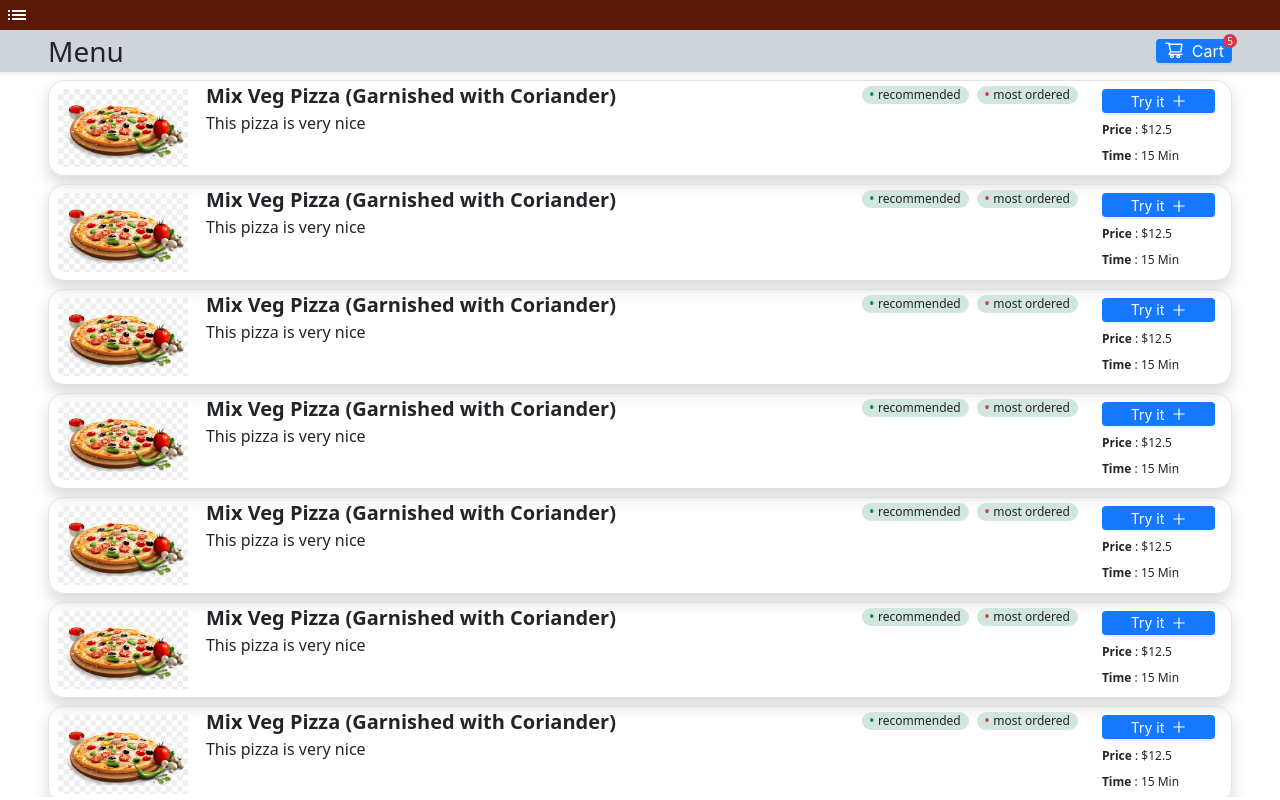
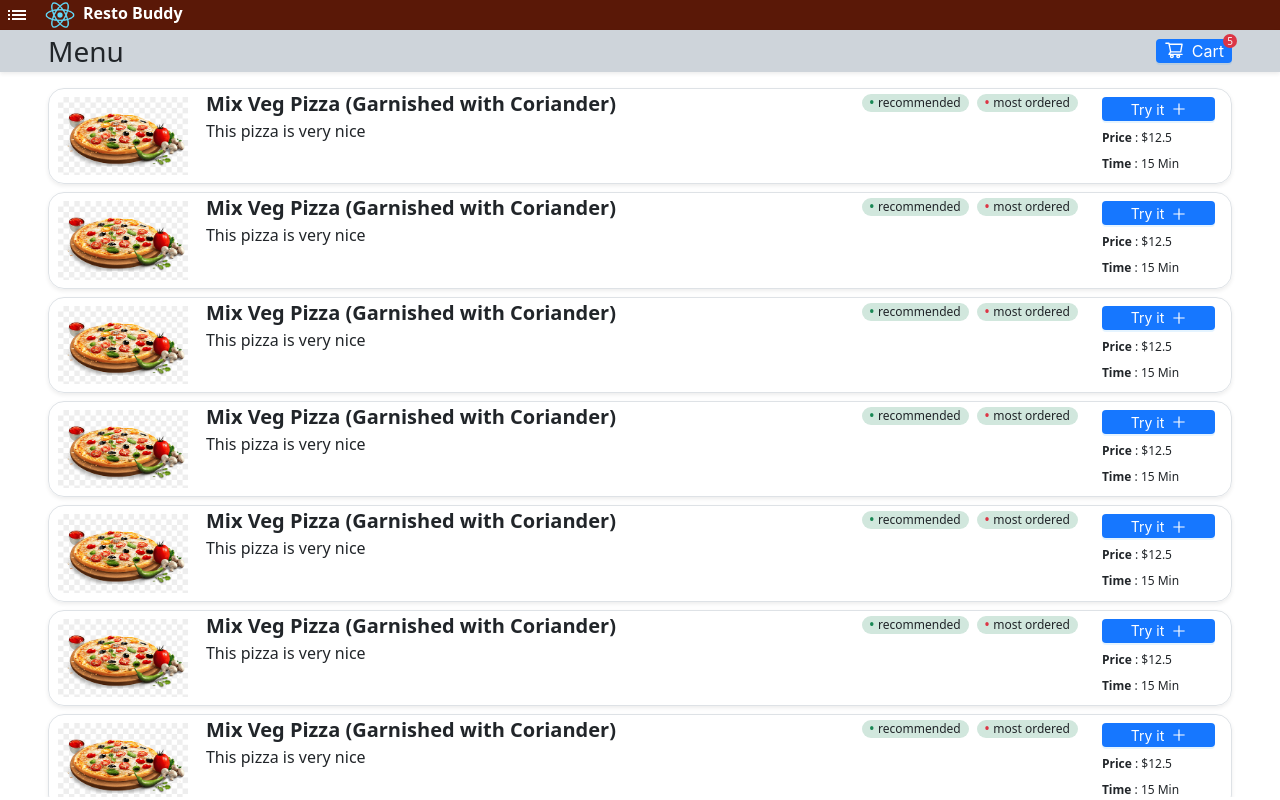
Before and after one commit to jainish7071/Restro-Buddy-Frontend, a React (Create React App) app: page /menu in a window 1280 px wide. Built offline with nearby package versions, Linux system fonts and the light colour scheme; no server answers.

Commit message:
added redux store, and axios API

```diff
--- a/package.json
+++ b/package.json
@@ -9,6 +9,7 @@
     "@fontsource/roboto": "^5.0.13",
     "@mui/icons-material": "^5.15.18",
     "@mui/material": "^5.15.18",
+    "@reduxjs/toolkit": "^2.2.5",
     "@testing-library/jest-dom": "^5.17.0",
     "@testing-library/react": "^13.4.0",
     "@testing-library/user-event": "^13.5.0",
@@ -17,11 +18,15 @@
     "@types/react": "^18.3.2",
     "@types/react-dom": "^18.3.0",
     "antd": "^5.17.3",
+    "axios": "^1.7.2",
     "bootstrap": "^5.3.3",
     "react": "^18.3.1",
     "react-dom": "^18.3.1",
+    "react-redux": "^9.1.2",
     "react-router-dom": "^6.23.1",
     "react-scripts": "5.0.1",
+    "redux": "^5.0.1",
+    "redux-thunk": "^3.1.0",
     "typescript": "^4.9.5",
     "web-vitals": "^2.1.4"
   },
--- a/src/App.tsx
+++ b/src/App.tsx
@@ -6,19 +6,25 @@ import Dashboard from "./pages/Dashboard/Dashboard";
 import "bootstrap/scss/bootstrap.scss";
 import Menu from "./pages/Menu/Menu";
 import PageNotFound from "./pages/PageNotFound/PageNotFound";
+import Cart from "./pages/Cart/Cart";
+import { Provider } from "react-redux";
+import store from "./store/store";
 
 function App() {
   return (
     <>
+      <Provider store={store}>
         <BrowserRouter>
           <Routes>
             <Route path="/" element={<AppLayout />}>
               <Route path="/menu" element={<Menu />} />
               <Route path="/dashboard" element={<Dashboard />} />
+              <Route path="/cart" element={<Cart />} />
               <Route path="*" element={<PageNotFound />} />
             </Route>
           </Routes>
         </BrowserRouter>
+      </Provider>
     </>
   );
 }
--- /dev/null
+++ b/src/Services/BaseService.ts
@@ -0,0 +1,41 @@
+import axios from 'axios';
+
+export class BaseService {
+
+    public static async sendGetRequest(url: string) {
+        const response = axios.get(url).then((value: any) => {
+            console.log("Value at Get Request", value)
+            return value.data;
+        }).catch((error: any) => {
+            if (error.response) {
+                // The request was made and the server responded with a status code
+                // that falls out of the range of 2xx
+                console.log(error.response.data);
+                console.log(error.response.status);
+                console.log(error.response.headers);
+            } else if (error.request) {
+                // The request was made but no response was received
+                // `error.request` is an instance of XMLHttpRequest in the browser and an instance of
+                // http.ClientRequest in node.js
+                console.log(error.request);
+            } else {
+                // Something happened in setting up the request that triggered an Error
+                console.log('Error', error.message);
+            }
+            console.log(error.config);
+        });
+        return response;
+    }
+
+    public static async sendPostRequest(url: string, data: any) {
+        return await axios.post(url, data);
+    }
+
+    public static async sendPutRequest(url: string, data: any) {
+        return await axios.put(url, data);
+    }
+
+    public static async sendDeleteRequest(url: string) {
+        return await axios.delete(url);
+    }
+}
--- /dev/null
+++ b/src/common/constants/ApiConstants.ts
@@ -0,0 +1,6 @@
+const BASE_URL = "http://localhost:8080/";
+
+export const API_CONSTANT = {
+    FETCH_MENU: BASE_URL + "menu/fetch/all",
+    FAKE_URL: "https://jsonplaceholder.typicode.com/todos/1"
+}
--- a/src/components/MenuItem/MenuItem.tsx
+++ b/src/components/MenuItem/MenuItem.tsx
@@ -9,7 +9,7 @@ const MenuItem = (props: React.PropsWithChildren<MenuItemProps>) => {
   };
 
   return (
-    <div className="d-flex justify-content-between my-2 shadow rounded-4 border w-100">
+    <div className="d-flex justify-content-between my-2 shadow-sm rounded-4 border w-100">
       <div className="d-flex" style={{ width: "calc(100% - 100px)" }}>
         <div className="me-2 d-flex align-items-center justify-content-center p-2" style={{ width: "150px" }}>
           <img src={props.item.imageUrl} width={"130px"} alt="Pizza" />
--- a/src/index.tsx
+++ b/src/index.tsx
@@ -10,6 +10,7 @@ import "@fontsource/roboto/700.css";
 
 const root = ReactDOM.createRoot(document.getElementById("root") as HTMLElement);
 root.render(
+  // Commented to not run useEffect Twice
   <React.StrictMode>
     <App />
   </React.StrictMode>
--- a/src/pages/AppLayout/AppLayout.tsx
+++ b/src/pages/AppLayout/AppLayout.tsx
@@ -1,11 +1,17 @@
-import React, { useState } from "react";
+import React, { useEffect, useState } from "react";
 import "./AppLayout.scss";
 import ClearAllIcon from "@mui/icons-material/ClearAll";
 import ListIcon from "@mui/icons-material/List";
-import { NavLink, Outlet } from "react-router-dom";
+import { NavLink, Outlet, useLocation } from "react-router-dom";
 
 const AppLayout: React.FC = () => {
   const [sideBarExpanded, setSideBarExpanded] = useState(false);
+  const location = useLocation();
+
+  useEffect(() => {
+    setSideBarExpanded(false);
+  }, [location]);
+
   const menuItem = [
     { id: "item1", value: "Menu", path: "/menu" },
     { id: "item2", value: "Cart", path: "/cart" },
@@ -16,12 +22,18 @@ const AppLayout: React.FC = () => {
 
   return (
     <div>
-      <div className="top-bar">{sideBarExpanded ? <ClearAllIcon color="primary" onClick={() => setSideBarExpanded(false)} className="menu-icon opened" /> : <ListIcon color="primary" onClick={() => setSideBarExpanded(true)} className="menu-icon" />}</div>
+      <div className="top-bar">
+        {sideBarExpanded ? <ClearAllIcon color="primary" onClick={() => setSideBarExpanded(false)} className="menu-icon opened" /> : <ListIcon color="primary" onClick={() => setSideBarExpanded(true)} className="menu-icon" />}
+        <div className="ms-3">
+          <img src="/logo192.png" width={"30px"} height={"30px"} alt="Restro Buddy" />
+          <span className="ms-2 fw-bolder text-white">Resto Buddy</span>
+        </div>
+      </div>
       <div className="layout-container">
         <div className="side-bar">
           {menuItem.map((item: any, index: number) => {
             return (
-              <NavLink onClick={() => setSideBarExpanded(false)} to={item.path} className={sideBarExpanded ? "item-menu show" : "item-menu"} style={{ transitionDelay: index * 0.1 + "s" }}>
+              <NavLink to={item.path} key={index} className={sideBarExpanded ? "item-menu show" : "item-menu"} style={{ transitionDelay: index * 0.1 + "s" }}>
                 {item.value}
               </NavLink>
             );
--- /dev/null
+++ b/src/pages/Cart/Cart.tsx
@@ -0,0 +1,7 @@
+import React from "react";
+
+const Cart = () => {
+  return <div>Cart</div>;
+};
+
+export default Cart;
--- /dev/null
+++ b/src/pages/Cart/Cart.type.ts
@@ -0,0 +1,3 @@
+export interface CartProps {
+
+}
--- a/src/pages/Menu/Menu.tsx
+++ b/src/pages/Menu/Menu.tsx
@@ -1,14 +1,20 @@
-import React, { useState } from "react";
+import React, { useEffect } from "react";
 import { MenuProps } from "./Menu.types";
 import MenuItem from "../../components/MenuItem/MenuItem";
-import { Button, FloatButton } from "antd";
+import { Button } from "antd";
 import { ShoppingCartOutlined } from "@ant-design/icons";
+import { BaseService } from "../../Services/BaseService";
+import { API_CONSTANT } from "../../common/constants/ApiConstants";
+import { Link } from "react-router-dom";
+import { useDispatch, useSelector } from "react-redux";
+import { setCount } from "../../store/OrderSlice";
 
 const Menu = (props: React.PropsWithChildren<MenuProps>) => {
-  const [count, setCount] = useState(0);
+  const count = useSelector((state: any) => state.order.count);
+  const dispatch = useDispatch();
+
   const setItemCount = (count: number) => {
-    console.log(count);
-    setCount(count);
+    dispatch(setCount(count));
   };
 
   const item = {
@@ -26,28 +32,38 @@ const Menu = (props: React.PropsWithChildren<MenuProps>) => {
     containsEgg: true,
   };
 
+  useEffect(() => {
+    fetchData();
+  }, []);
+
+  const fetchData = async () => {
+    const data = await BaseService.sendGetRequest(API_CONSTANT.FAKE_URL);
+  };
+
   return (
     <div>
       <div className="d-flex px-5 shadow-sm bg-dark-subtle align-items-center justify-content-between">
         <div className="fs-3 text-dark">Menu</div>
         <div className="position-relative">
           <Button className="d-flex align-items-center fs-6" type="primary" size="small" icon={<ShoppingCartOutlined className="fs-5 m-0 p-0" />} iconPosition="start">
-            Cart
+            <Link to={"/cart"} className="border-none text-decoration-none">
+              Cart
+            </Link>
           </Button>
           <span className="position-absolute bg-danger text-light text-center rounded-5" style={{ width: "14px", height: "14px", fontSize: "10px", right: "-5px", top: "-5px", lineHeight: "14px" }}>
             5
           </span>
         </div>
       </div>
-      <div className="px-5 overflow-y-auto overflow-x-hidden" style={{ height: "calc(100vh - 75px)" }}>
-        <MenuItem item={item} count={count} onChange={(count: number) => setItemCount(count)} />
-        <MenuItem item={item} count={count} onChange={(count: number) => setItemCount(count)} />
-        <MenuItem item={item} count={count} onChange={(count: number) => setItemCount(count)} />
-        <MenuItem item={item} count={count} onChange={(count: number) => setItemCount(count)} />
-        <MenuItem item={item} count={count} onChange={(count: number) => setItemCount(count)} />
-        <MenuItem item={item} count={count} onChange={(count: number) => setItemCount(count)} />
-        <MenuItem item={item} count={count} onChange={(count: number) => setItemCount(count)} />
-        <MenuItem item={item} count={count} onChange={(count: number) => setItemCount(count)} />
+      <div className="px-5 py-2 overflow-y-auto overflow-x-hidden" style={{ height: "calc(100vh - 75px)" }}>
+        <MenuItem item={item} key={1} count={count} onChange={(count: number) => setItemCount(count)} />
+        <MenuItem item={item} key={2} count={count} onChange={(count: number) => setItemCount(count)} />
+        <MenuItem item={item} key={3} count={count} onChange={(count: number) => setItemCount(count)} />
+        <MenuItem item={item} key={4} count={count} onChange={(count: number) => setItemCount(count)} />
+        <MenuItem item={item} key={5} count={count} onChange={(count: number) => setItemCount(count)} />
+        <MenuItem item={item} key={6} count={count} onChange={(count: number) => setItemCount(count)} />
+        <MenuItem item={item} key={7} count={count} onChange={(count: number) => setItemCount(count)} />
+        <MenuItem item={item} key={8} count={count} onChange={(count: number) => setItemCount(count)} />
       </div>
     </div>
   );
--- /dev/null
+++ b/src/store/OrderSlice.ts
@@ -0,0 +1,23 @@
+import { createSlice } from "@reduxjs/toolkit"
+
+const orderSlice = createSlice({
+    name: "order",
+    initialState: {
+        count: 0
+    },
+    reducers: {
+        increment: (state) => {
+            state.count += 1;
+        },
+        decrement: (state) => {
+            state.count -= 1;
+        },
+        setCount: (state, value) => {
+            state.count = value.payload;
+        }
+    }
+})
+
+export const { increment, decrement, setCount } = orderSlice.actions;
+
+export const orderReducer = orderSlice.reducer;
--- /dev/null
+++ b/src/store/store.ts
@@ -0,0 +1,11 @@
+import { configureStore } from "@reduxjs/toolkit";
+import { orderReducer } from "./OrderSlice";
+
+// one reducer
+const store = configureStore({
+    reducer: {
+        order: orderReducer
+    }
+});
+
+export default store;
```
Also changed, not shown: 1 other file (tests, documents, lock files or other folders). Lines whose indentation alone changed are shown as unchanged.
